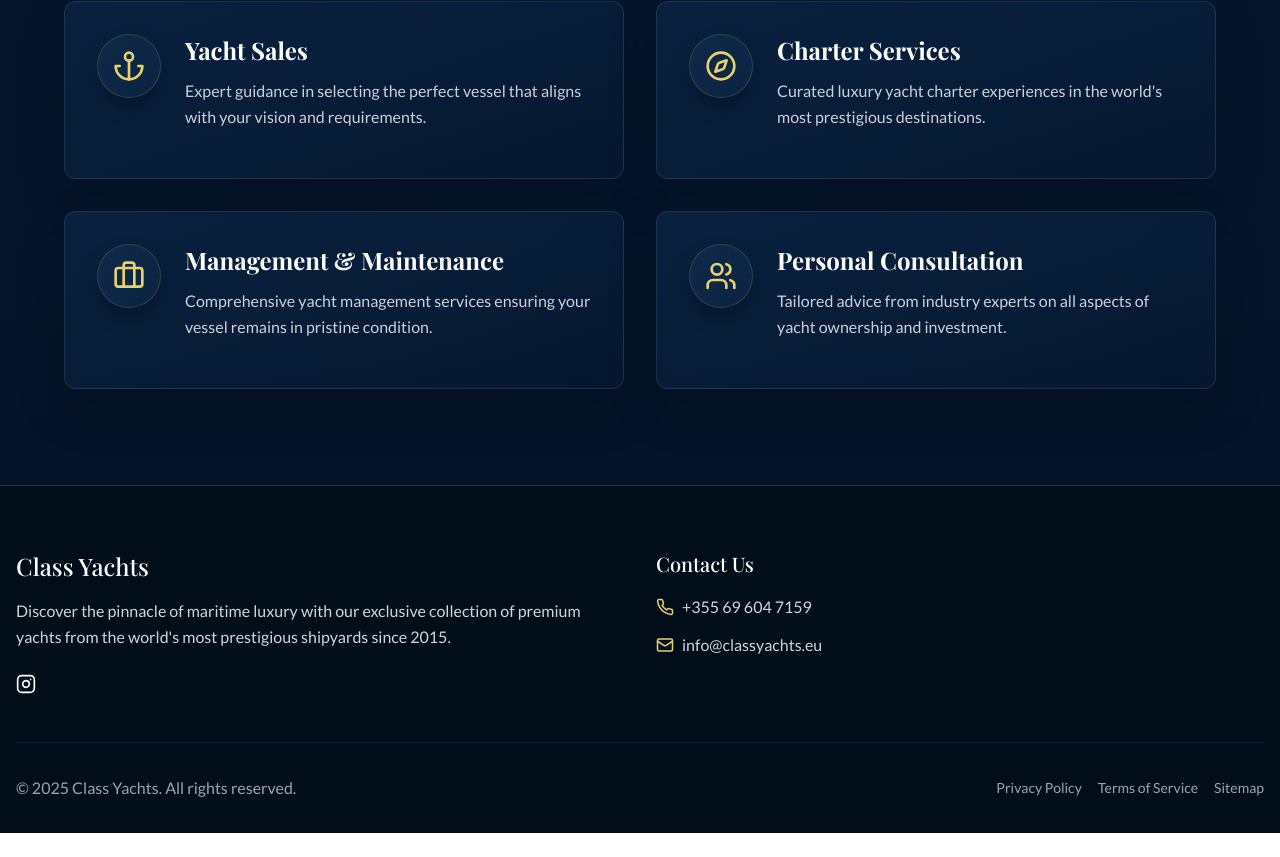
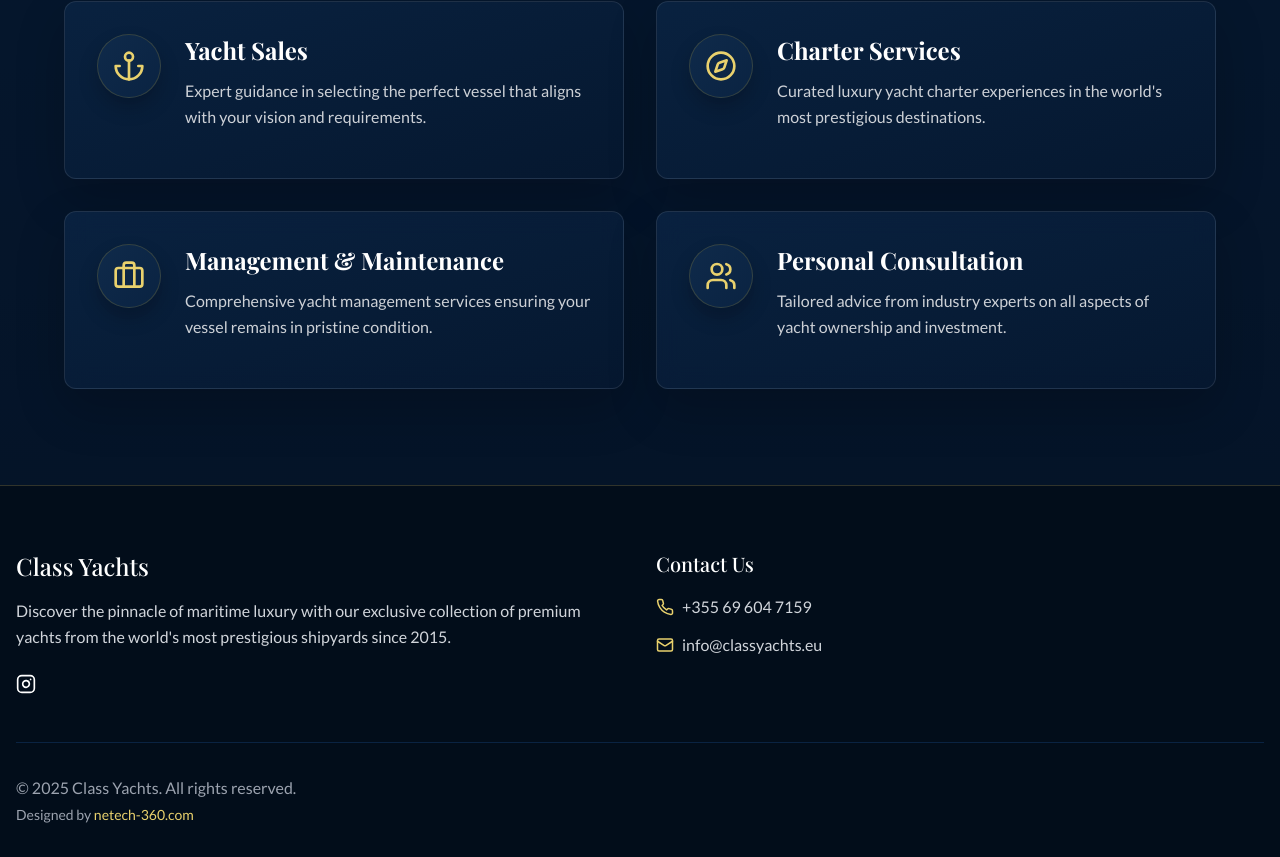
Before and after one commit to enea250705/yachtes-booking, a React (Vite) app: page /about in a window 1280 px wide. Shown: the part 1627-2484 px from the top of the page. Before the commit the page ends 2460 px from the top, so only its background shows below. Built offline with nearby package versions, Linux system fonts and the light colour scheme.

Commit message:
Add design credit to footer - Designed by netech-360.com

```diff
--- a/src/components/Footer.tsx
+++ b/src/components/Footer.tsx
@@ -36,13 +36,14 @@ const Footer: React.FC = () => {
 
         <div className="border-t border-navy-800 pt-8">
           <div className="flex flex-col md:flex-row justify-between items-center">
-            <p className="text-gray-400 mb-4 md:mb-0">
-              © {new Date().getFullYear()} Class Yachts. All rights reserved.
-            </p>
+            <div className="text-gray-400 mb-4 md:mb-0">
+              <p>© {new Date().getFullYear()} Class Yachts. All rights reserved.</p>
+              <p className="text-sm mt-1">Designed by <a href="https://netech-360.com" target="_blank" rel="noopener noreferrer" className="text-gold-400 hover:text-gold-300 transition-colors">netech-360.com</a></p>
+            </div>
             <div className="flex space-x-4">
-              <Link to="/privacy" className="text-gray-400 hover:text-gold-400 text-sm">Privacy Policy</Link>
-              <Link to="/terms" className="text-gray-400 hover:text-gold-400 text-sm">Terms of Service</Link>
-              <Link to="/sitemap" className="text-gray-400 hover:text-gold-400 text-sm">Sitemap</Link>
+              <Link to="/privacy" className="text-gray-400 hover:text-gold-400 text-sm"></Link>
+              <Link to="/terms" className="text-gray-400 hover:text-gold-400 text-sm"></Link>
+              <Link to="/" className="text-gray-400 hover:text-gold-400 text-sm"></Link>
             </div>
           </div>
         </div>
```
